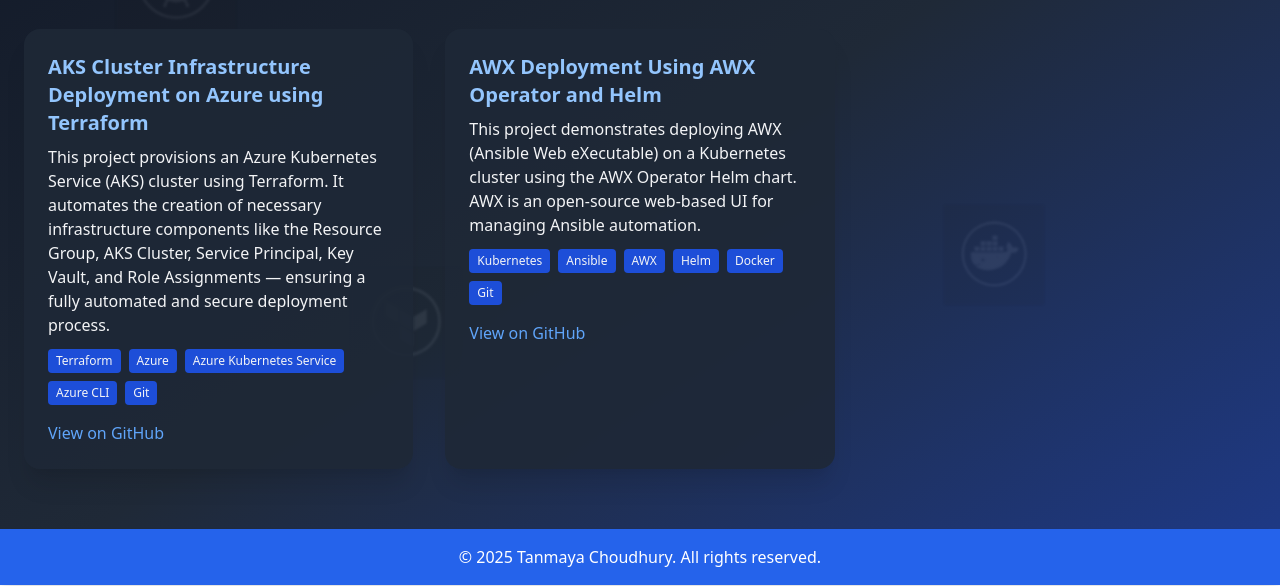
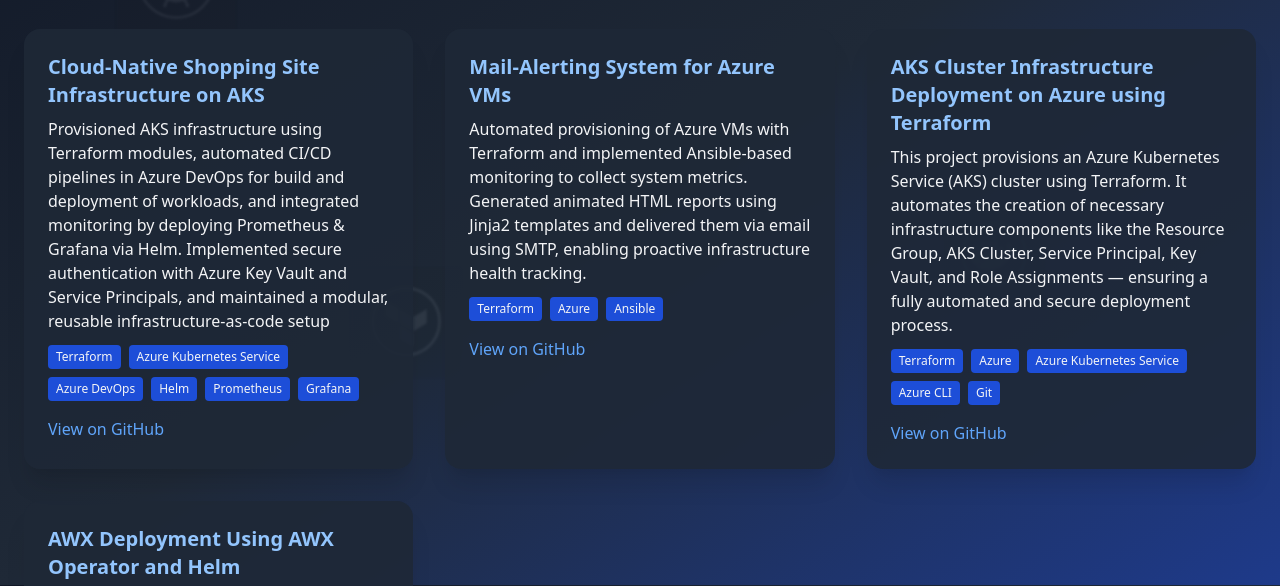
Before and after one commit to TanmayaChoudhury/devops-portfolio-live, a plain HTML site: page projects.html in a window 1280 px wide. Shown: the part 215-801 px from the top of the page. Drawn offline with nearby package versions, Linux system fonts and the light colour scheme.

Commit message:
Updated Resume

```diff
--- a/projects.html
+++ b/projects.html
@@ -58,6 +58,34 @@
         <section class="my-8">
             <h2 class="text-2xl font-semibold mb-8 animate__animated animate__fadeInLeft">Projects</h2>
             <div class="grid grid-cols-1 md:grid-cols-2 lg:grid-cols-3 gap-4 sm:gap-8">
+                <div class="bg-gray-800 bg-opacity-90 p-6 rounded-2xl shadow-xl transform transition-transform duration-300 hover:scale-105 animate__animated animate__fadeInUp animate__delay-1s w-full">
+                    <h3 class="text-xl font-bold text-blue-300">Cloud-Native Shopping Site Infrastructure on AKS</h3>
+                    <p class="mt-2">Provisioned AKS infrastructure using Terraform modules, automated CI/CD pipelines in Azure DevOps
+for build and deployment of workloads, and integrated monitoring by deploying Prometheus & Grafana via Helm.
+Implemented secure authentication with Azure Key Vault and Service Principals, and maintained a modular,
+reusable infrastructure-as-code setup</p>
+                    <div class="flex flex-wrap gap-2 mt-3">
+                        <span class="bg-blue-700 text-xs px-2 py-1 rounded">Terraform</span>
+                        <span class="bg-blue-700 text-xs px-2 py-1 rounded">Azure Kubernetes Service</span>
+                        <span class="bg-blue-700 text-xs px-2 py-1 rounded">Azure DevOps</span>
+                        <span class="bg-blue-700 text-xs px-2 py-1 rounded">Helm</span>
+                        <span class="bg-blue-700 text-xs px-2 py-1 rounded">Prometheus</span>
+                        <span class="bg-blue-700 text-xs px-2 py-1 rounded">Grafana</span>
+                    </div>
+                    <a href="https://github.com/TanmayaChoudhury/shopping-site.git" target="_blank" class="inline-block mt-4 text-blue-400 hover:underline transition-colors duration-300">View on GitHub</a>
+                </div>
+                <div class="bg-gray-800 bg-opacity-90 p-6 rounded-2xl shadow-xl transform transition-transform duration-300 hover:scale-105 animate__animated animate__fadeInUp w-full">
+                    <h3 class="text-xl font-bold text-blue-300">Mail-Alerting System for Azure VMs</h3>
+                    <p class="mt-2">Automated provisioning of Azure VMs with Terraform and implemented Ansible-based monitoring to
+collect system metrics. Generated animated HTML reports using Jinja2 templates and delivered them via email
+using SMTP, enabling proactive infrastructure health tracking.</p>
+                    <div class="flex flex-wrap gap-2 mt-3">
+                        <span class="bg-blue-700 text-xs px-2 py-1 rounded">Terraform</span>
+                        <span class="bg-blue-700 text-xs px-2 py-1 rounded">Azure</span>
+                        <span class="bg-blue-700 text-xs px-2 py-1 rounded">Ansible</span>
+                    </div>
+                    <a href="https://github.com/TanmayaChoudhury/AKS-Cluster-Terraform.git" target="_blank" class="inline-block mt-4 text-blue-400 hover:underline transition-colors duration-300">View on GitHub</a>
+                </div>
                 <div class="bg-gray-800 bg-opacity-90 p-6 rounded-2xl shadow-xl transform transition-transform duration-300 hover:scale-105 animate__animated animate__fadeInUp w-full">
                     <h3 class="text-xl font-bold text-blue-300">AKS Cluster Infrastructure Deployment on Azure using Terraform</h3>
                     <p class="mt-2">This project provisions an Azure Kubernetes Service (AKS) cluster using Terraform. It automates the creation of necessary infrastructure components like the Resource Group, AKS Cluster, Service Principal, Key Vault, and Role Assignments — ensuring a fully automated and secure deployment process.</p>
```
Also changed, not shown: index.html (+0 -1 lines).
